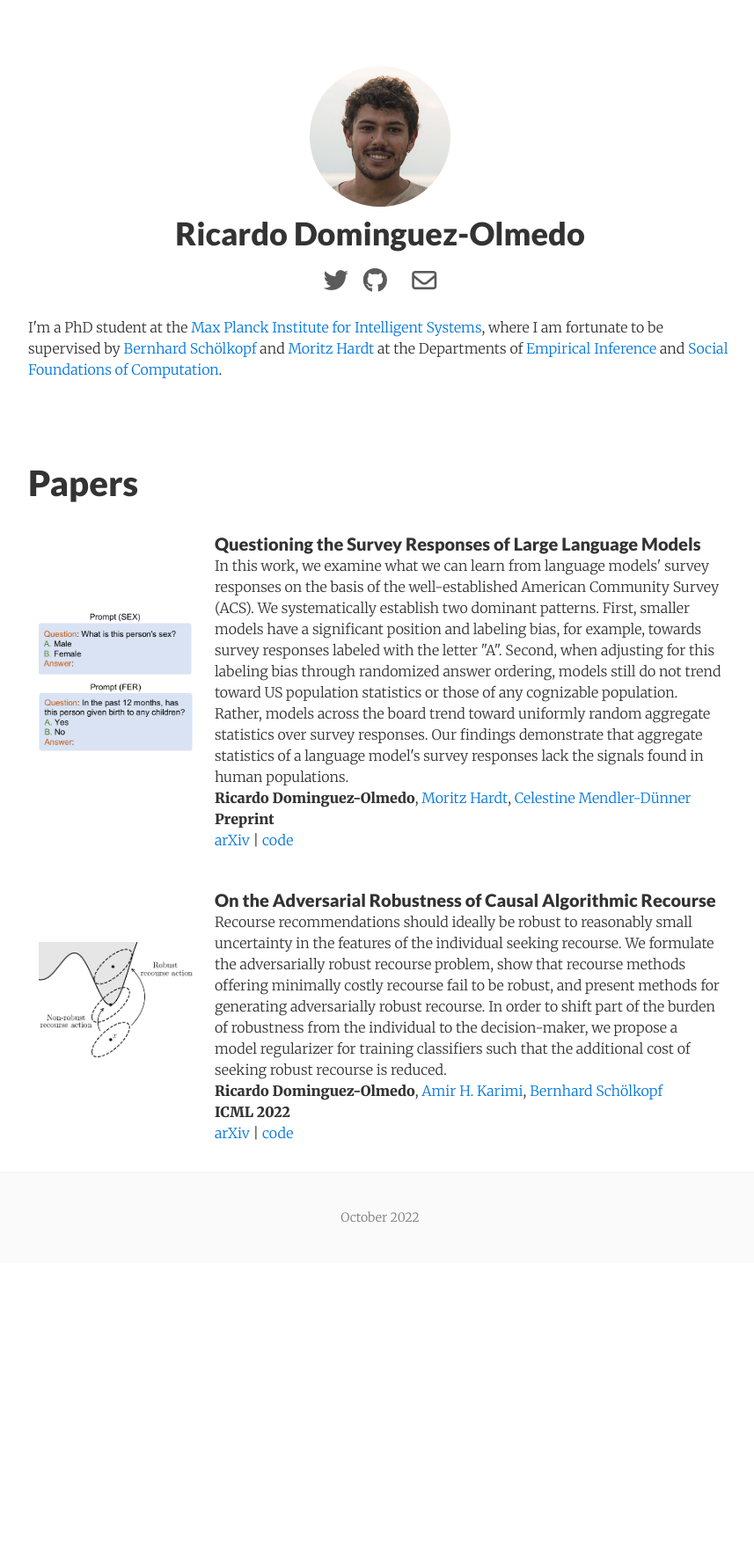
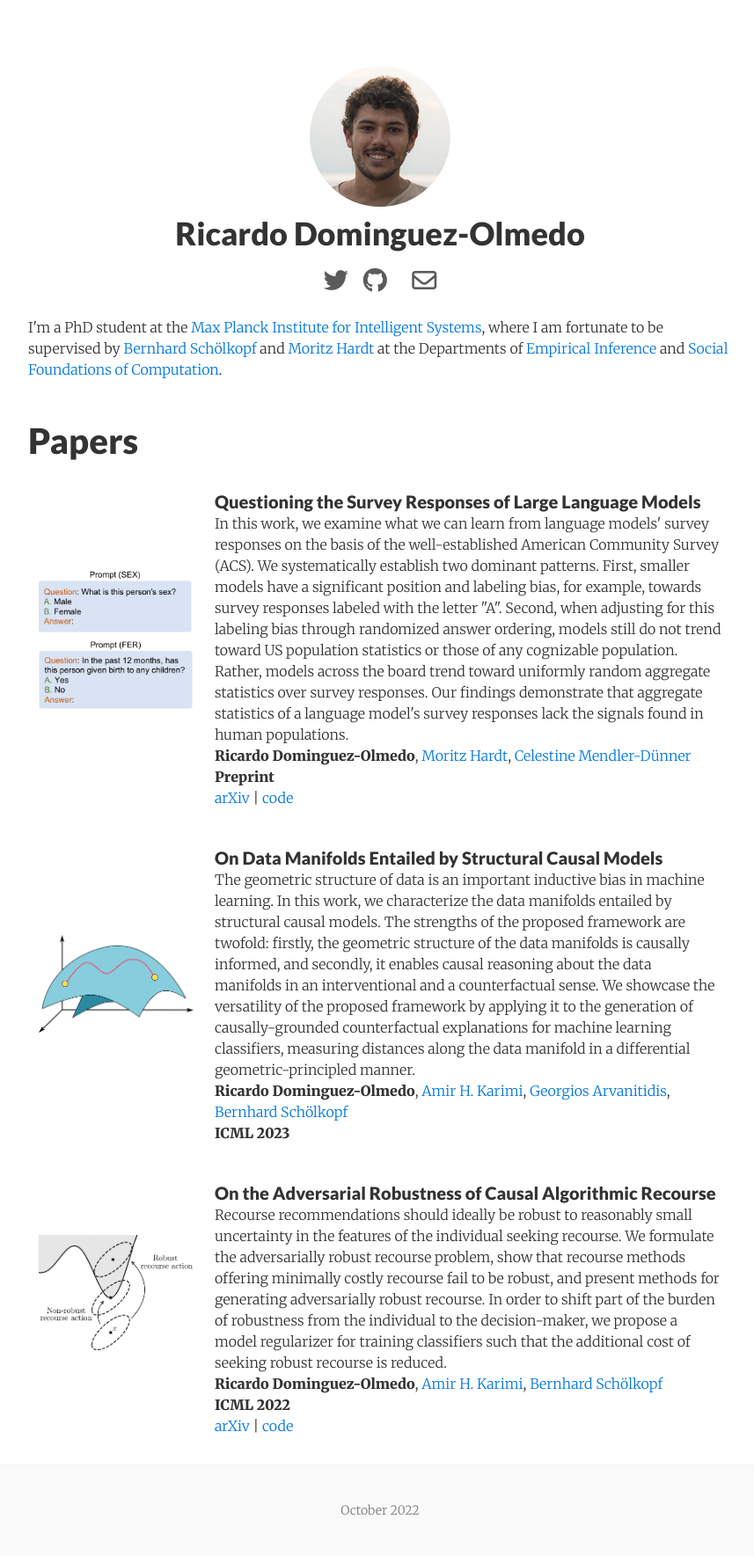
Before and after one commit to RicardoDominguez/RicardoDominguez.github.io, a Jekyll site: the page built from index.html, in a window 1280 px wide. Shown: the whole page at 88% size, without its empty margins (208-1065 px from the left). Built offline with Jekyll 4.4.1, drawn with Linux system fonts in a browser that asks for light colours; nearby versions of some CDN libraries; a style sheet for code colours, icons or effects is not loaded; before the commit the page ends 1436 px from its top, so only the background shows below that.

Commit message:
Geometry

```diff
--- a/index.html
+++ b/index.html
@@ -66,7 +66,7 @@ $(document).ready(function(){
     at the Departments of
     <a href="https://ei.is.mpg.de/" target="_blank">Empirical Inference</a> and
     <a href="https://sf.is.mpg.de/" target="_blank">Social Foundations of Computation</a>.
-    <br><br><br><br>
+    <br><br>
 <!--    <br><br>-->
 <!--    Previously, I was a-->
 <!--    master's student in Machine Learning at the-->
@@ -131,6 +131,39 @@ $(document).ready(function(){
     </p>
   </td>
 </tr>
+    <tr>
+  <td valign="middle" width="25%">
+<!--    <a href="https://arxiv.org/abs/2112.11313">-->
+      <img src="{{ site.baseurl }}/images/papers/img_geometry_recourse.png">
+<!--    </a>-->
+  </td>
+  <td valign="top" width="75%">
+
+    <h3>On Data Manifolds Entailed by Structural Causal Models</h3>
+    <p>
+        The geometric structure of data is an important inductive bias in machine learning.
+        In this work, we characterize the data manifolds entailed by structural causal models.
+        The strengths of the proposed framework are twofold: firstly, the geometric structure of the data manifolds is causally informed,
+        and secondly, it enables causal reasoning about the data manifolds in an interventional and a counterfactual sense.
+        We showcase the versatility of the proposed framework by applying it to the generation of causally-grounded counterfactual explanations for machine learning classifiers,
+        measuring distances along the data manifold in a differential geometric-principled manner.
+    </p>
+    <p>
+        <strong>Ricardo Dominguez-Olmedo</strong>,
+        <a href="https://sites.google.com/view/amirhkarimi" target="_blank">Amir H. Karimi</a>,
+        <a href="https://sites.google.com/view/georgiosarvanitidis/" target="_blank">Georgios Arvanitidis</a>,
+        <a href="https://is.mpg.de/~bs" target="_blank">Bernhard Schölkopf</a>
+    </p>
+    <p>
+        <strong>ICML 2023</strong>
+    </p>
+<!--    <p>-->
+<!--      <a href="https://arxiv.org/abs/2112.11313">arXiv</a> |-->
+<!--      <a href="https://github.com/RicardoDominguez/AdversariallyRobustRecourse/">code</a>-->
+<!--    </p>-->
+  </td>
+</tr>
+
 
 <tr>
   <td valign="middle" width="25%">
```
Also changed, not shown: images/papers/img_geometry_recourse.png (added).
